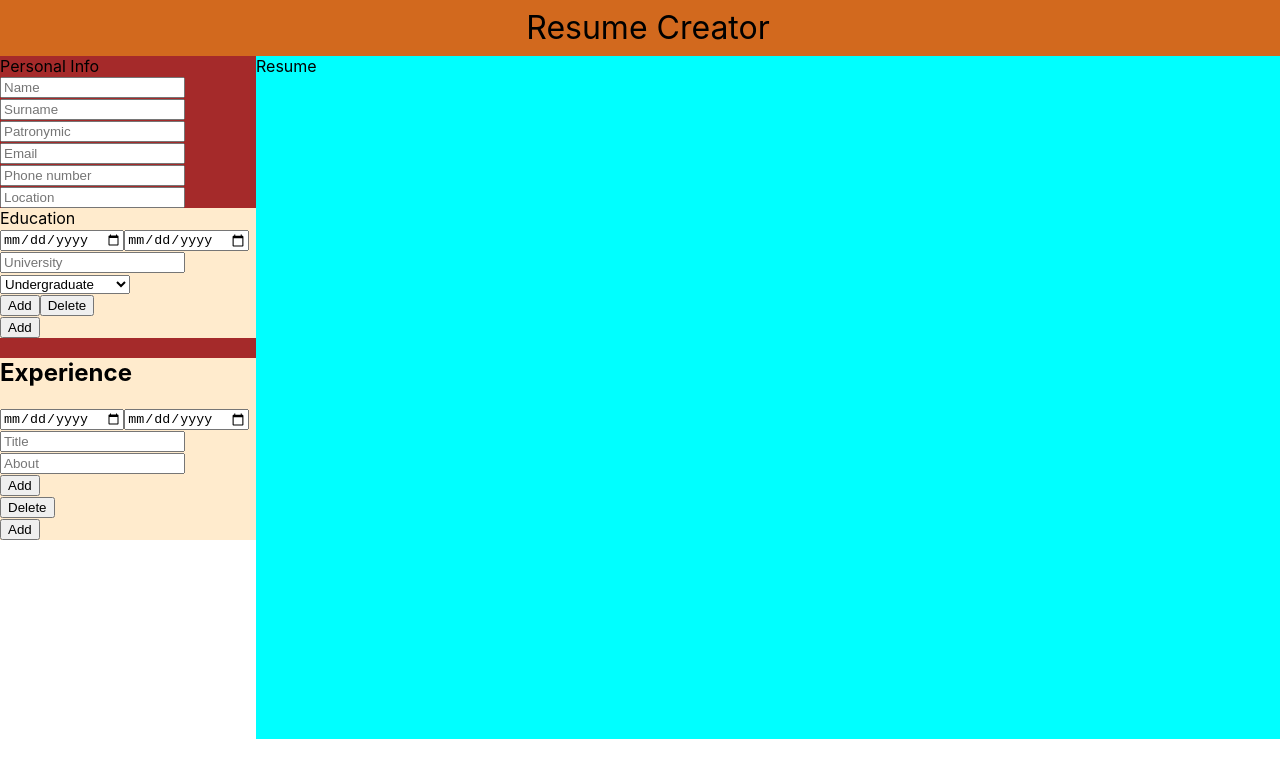
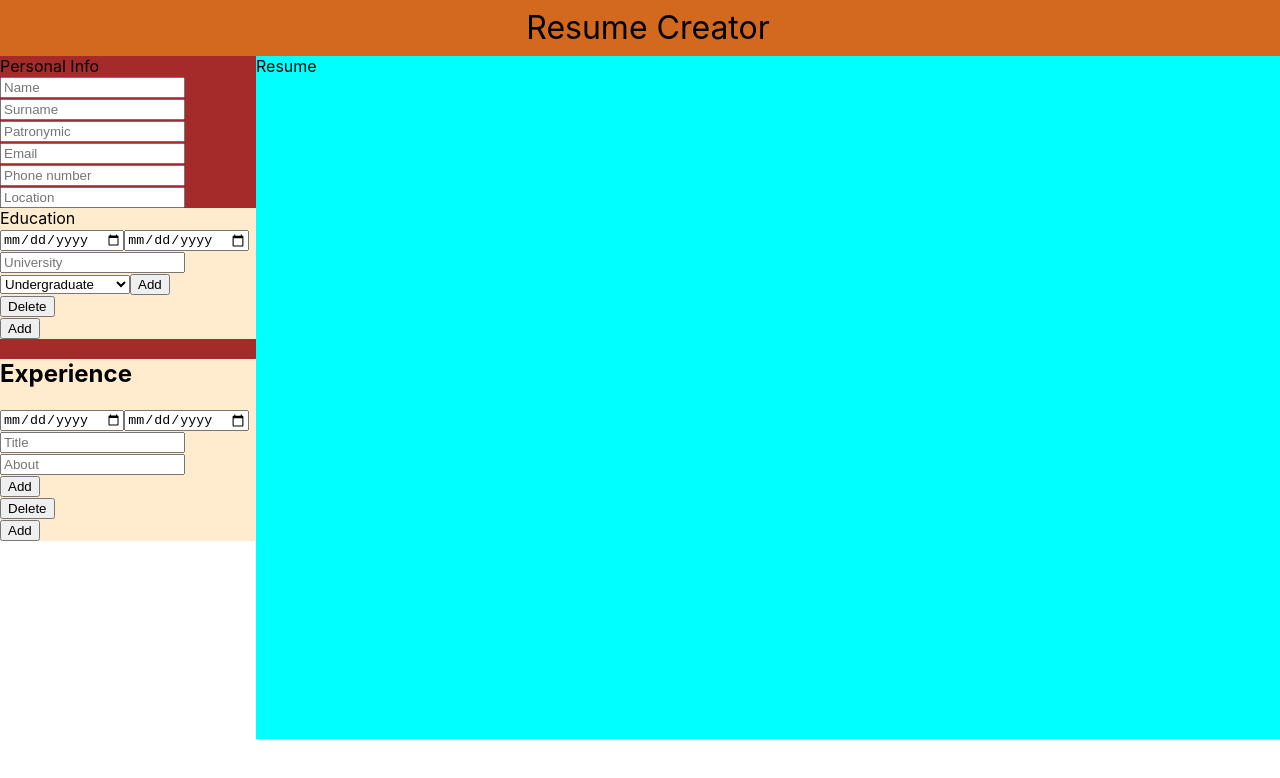
Before and after one commit to yuliaraitsyna/cv_app_react, a React (Create React App) app in the folder cv_app_react/: page / in a window 1280 px wide. Shown: the top 778 px of the page. Built offline with nearby package versions, Linux system fonts and the light colour scheme.

Commit message:
add and delete buttons

```diff
--- a/cv_app_react/src/components/Education/EducationForm.js
+++ b/cv_app_react/src/components/Education/EducationForm.js
@@ -1,9 +1,13 @@
 
 import { useState } from "react"
 
-function EducationForm() {
+function EducationForm({ onDelete, id }) {
+    const deleteClick = () => {
+        onDelete(id)
+    }
     return (
-        <form class="education-form">
+        <div class="education-form">
+            <form>
                 <input type="date" placeholder="Start" required></input>
                 <input type="date" placeholder="End"></input>
                 <input type="text" placeholder="University" required></input>
@@ -14,28 +18,29 @@ function EducationForm() {
                     <option class="degree">Doctoral degree</option>
                     <option class="degree">Other</option>
                 </select>
-            <div class="btn-container">
                 <button type="submit">Add</button>
-                <button>Delete</button>
+            </form>
+            <button onClick={deleteClick}>Delete</button>
         </div>
-        </form>
     )
 }
 
 function EducationSection() {
-    const [forms, setForms] = useState([<EducationForm key={0}/>])
+    const [forms, setForms] = useState([{ id: 0 }])
 
     const addClick = () => {
-        setForms(prev => [...prev, <EducationForm key={prev.length}/>])
+        setForms(prev => [...prev, { id: prev.length }])
+    }
+
+    const deleteClick = (id) => {
+        setForms(prev => prev.filter(form => form.id !== id ))
     }
 
     return (
         <div class="education-section">
             Education
-            {forms.map((form, index) => (
-                <div key={index}>
-                    {form}
-                </div>
+            {forms.map((form) => (
+                <EducationForm onDelete={deleteClick} key={form.id} id={form.id}/>
             ))}
             <button id="add-education-btn" onClick={addClick}>Add</button>
         </div>
--- a/cv_app_react/src/components/Experience/Experience.js
+++ b/cv_app_react/src/components/Experience/Experience.js
@@ -29,7 +29,7 @@ function ExperienceSection() {
     };
 
     const deleteClick = (id) => {
-        setForms(prevForms => prevForms.filter(form => form.id !== id));
+        setForms(prev => prev.filter(form => form.id !== id));
     };
 
     return (
```
Lines whose indentation alone changed are shown as unchanged.
